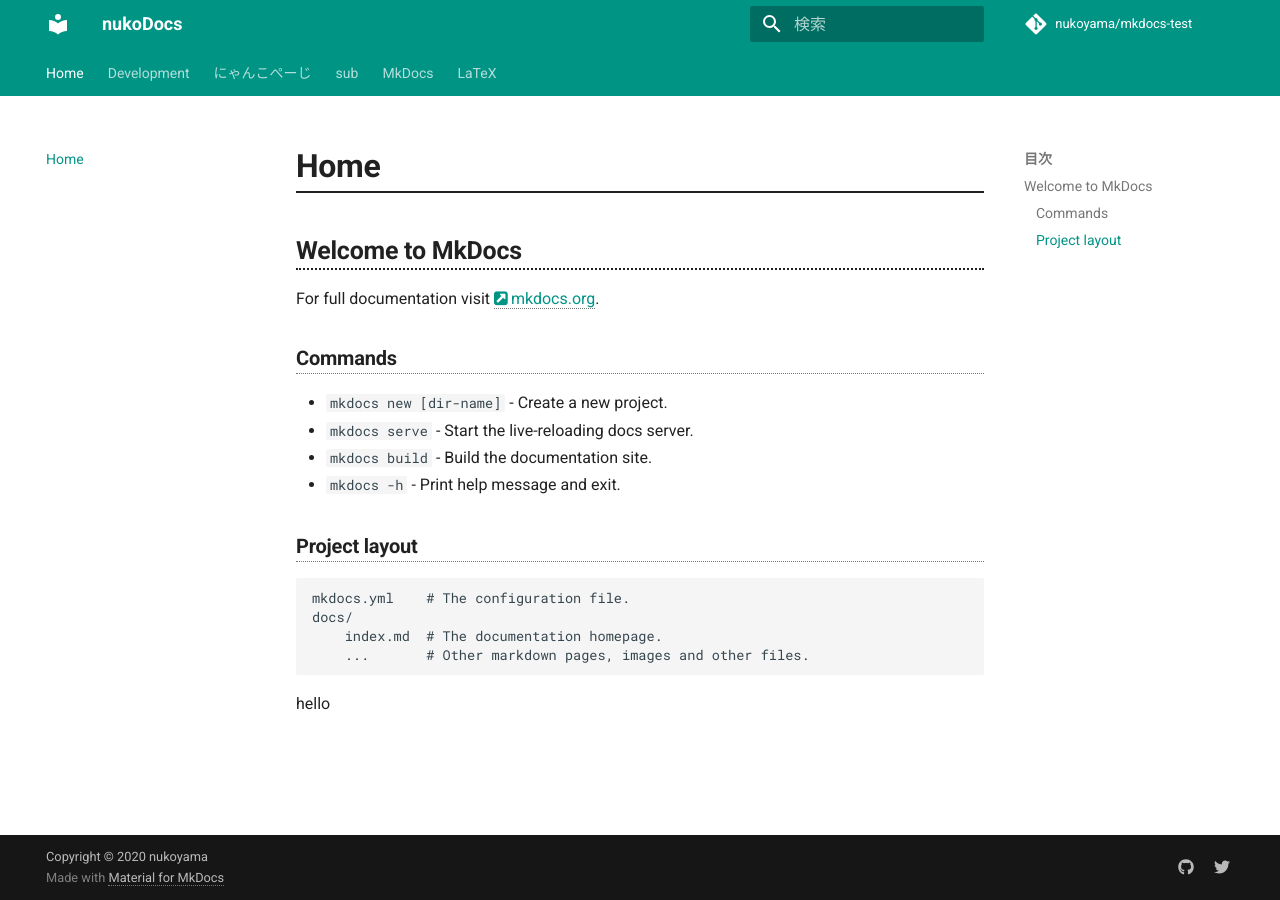
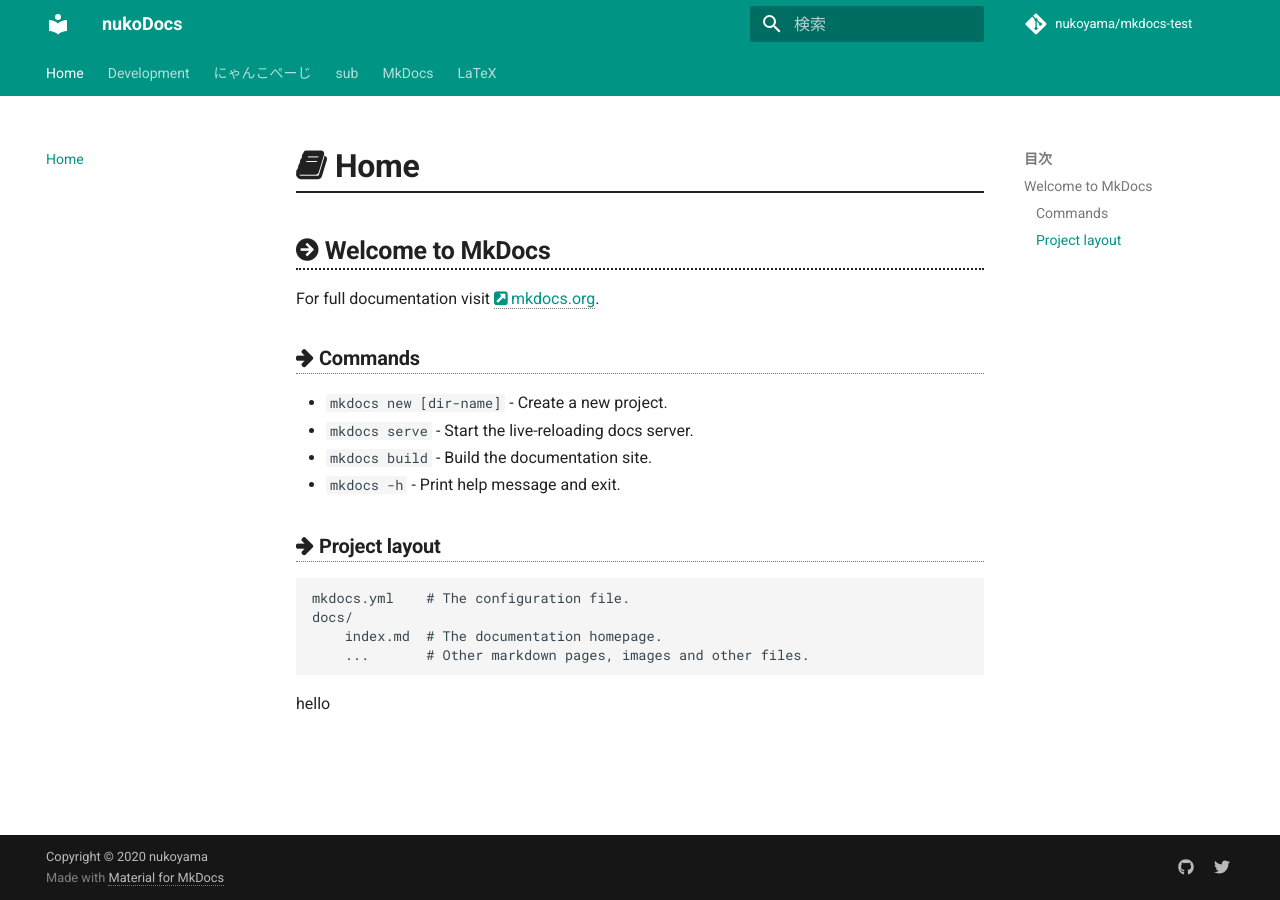
Before and after one commit to znuko/nukodocs, an MkDocs documentation site: the page built from docs/index.md, in a window 1280 px wide. Built offline with MkDocs 1.6.1 and Material for MkDocs 9.7.7, drawn with Linux system fonts in a browser that asks for light colours; comment, search, counter and statistics services are not loaded.

Commit message:
見出しの装飾

```diff
--- a/docs/css/header-awesome.css
+++ b/docs/css/header-awesome.css
@@ -1,3 +1,7 @@
+/*
+    見出しとかのカスタム
+*/
+
 .md-typeset h1 {
     font-weight: bold;
     color: rgba(0, 0, 0, .87);
@@ -20,15 +24,20 @@
     border-bottom: 1px solid hsla(0, 0%, 92.5%, .5);
 }
 
+/* HACK!? */
+.md-typeset h1::first-letter,
+.md-typeset h2::first-letter,
+.md-typeset h3::first-letter,
+.md-typeset h4::first-letter {
+    float: left;
+    margin-right: .3em;
+    /* color: red; */
+}
 
-/*
-    ページ内リンクのズレ修正と競合
-*/
-/*
 .md-typeset > ::before {
     font-family: "FontAwesome";
-    margin-right: .3em;
-    display:inline-block !important;
+    /* margin-right: .3em; */
+    /* display:inline-block !important; */
 }
 
 .md-typeset h1::before {
@@ -46,7 +55,7 @@
 .md-typeset h4::before {
     content:"\f0da" !important;
 }
-*/
+
 
 /* オリジナル */
 /* .md-typeset a:not([class])::before {
```
